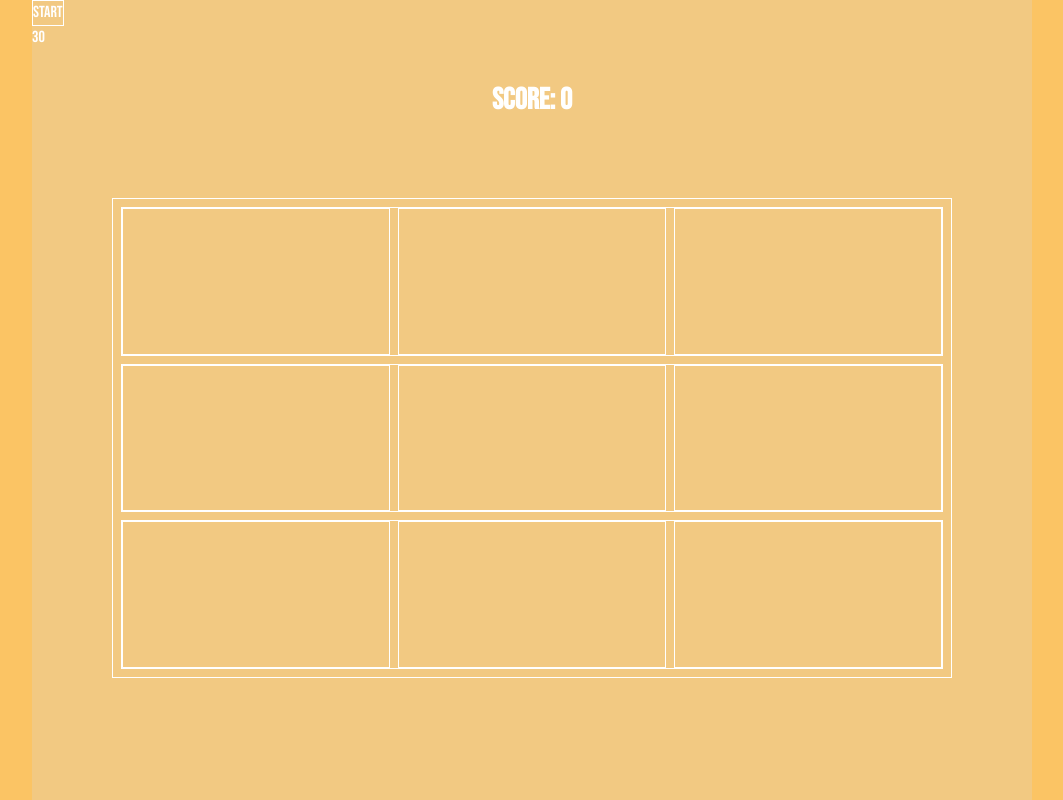
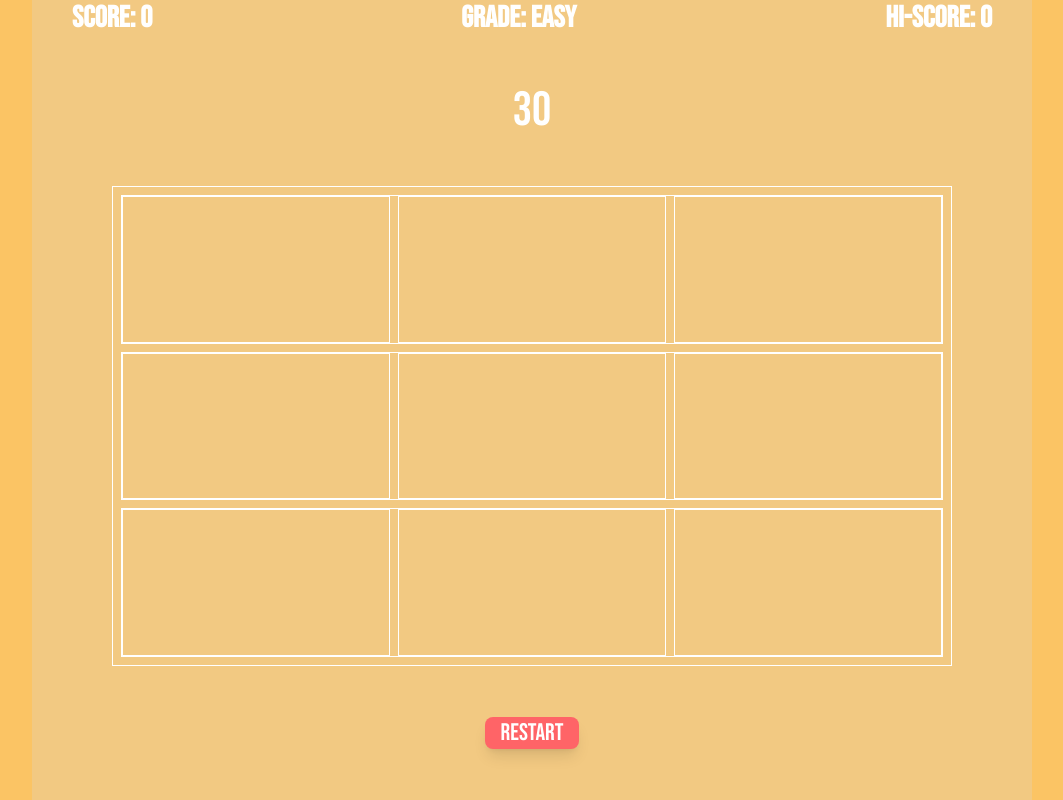
Before and after one commit to Mahib09/whackamole, a React (Vite) app: page /game in a window 1280 px wide. Shown: the whole page, without its empty margins (108-1171 px from the left). Built offline with nearby package versions, Linux system fonts and the light colour scheme.

Commit message:
feat: levels localstorage made

```diff
--- a/src/components/GameOver.tsx
+++ b/src/components/GameOver.tsx
@@ -1,20 +1,23 @@
 const GameOver = ({ score, onRestart }) => {
   return (
-    <div className="flex flex-col gap-5 items-center justify-center h-full bg-opacity-80 bg-gameBackground">
-      <h1 className="text-4xl font-bold text-white">Game Over</h1>
-      <h2 className="text-2xl text-white ">Your Score: {score}</h2>
+    <div className="flex flex-col gap-2 items-center justify-center h-screen bg-[#0000007c]">
+      <h1 className="text-6xl font-bold text-white ">Game Over</h1>
+
+      <h2 className="text-3xl text-white leading">Your Score: {score}</h2>
+      <div className="flex gap-2">
         <button
           onClick={onRestart}
-        className="px-6 py-2 bg-blue-600 text-white rounded hover:bg-blue-700 transition-all"
+          className="px-6 py-2 text-2xl bg-red-400 hover:bg-red-500 rounded-lg drop-shadow-lg"
         >
           Play Again
         </button>
         <a
           href="/"
-        className="hover:bg-amber-400 transition-colors ease-in-out delay-200 p-2 rounded-lg bg-green-500"
+          className="text-2xl bg-green-400 hover:bg-green-500 px-6 py-2 rounded-lg drop-shadow-lg"
         >
           Backhome
         </a>
+      </div>
     </div>
   );
 };
--- a/src/context/GameContext.tsx
+++ b/src/context/GameContext.tsx
@@ -1,4 +1,4 @@
-import { createContext, useContext, useState } from "react";
+import { createContext, useContext, useEffect, useState } from "react";
 
 const GameContext = createContext();
 
@@ -10,7 +10,10 @@ export const GameProvider = ({ children }) => {
   const [timeLeft, setTimeLeft] = useState(30);
   const [gameActive, setGameActive] = useState(false);
   const [gameOver, setGameOver] = useState(false);
-  const [level, setLevel] = useState("Easy");
+  const [level, setLevel] = useState(() => {
+    const savedLevel = localStorage.getItem("level");
+    return savedLevel ? savedLevel : "Easy";
+  });
 
   const incrementScore = () => setScore((prev) => prev + 1);
   const resetGame = () => {
@@ -19,6 +22,9 @@ export const GameProvider = ({ children }) => {
     setGameActive(true);
     setGameOver(false);
   };
+  useEffect(() => {
+    localStorage.setItem("level", level);
+  }, [level]);
   return (
     <GameContext.Provider
       value={{
--- a/src/pages/Game.tsx
+++ b/src/pages/Game.tsx
@@ -1,8 +1,7 @@
-import { useEffect, useState } from "react";
+import { useEffect } from "react";
 import Mole from "../components/Mole";
 import GameOver from "../components/GameOver";
 import { useGame } from "../context/GameContext";
-import Levels from "./Levels";
 
 const Game = () => {
   const {
@@ -16,7 +15,6 @@ const Game = () => {
     gameOver,
     setGameOver,
     level,
-    setLevel,
     incrementScore,
     resetGame,
   } = useGame();
@@ -44,7 +42,7 @@ const Game = () => {
   // Mole Pop-Up Effect
   useEffect(() => {
     if (!gameActive) return;
-    let diff = level === "Easy" ? 800 : 400;
+    let diff = level === "Easy" ? 800 : level == "Medium" ? 600 : 400;
     const moleInterval = setInterval(() => {
       const random = Math.floor(Math.random() * 9);
       setActiveIndex(random);
@@ -70,16 +68,22 @@ const Game = () => {
       {gameOver ? (
         <GameOver score={score} onRestart={startGame} />
       ) : (
-        <div className="flex items-center justify-center">
-          <div className="bg-gameBackground max-w-[1000px] w-full h-[100vh]">
-            <button className="border" onClick={startGame}>
-              Start
-            </button>
-            <h1>{timeLeft}</h1>
-            <h1 className="text-3xl font-bold text-center pt-8">
-              Score: {score}
-            </h1>
-            <div className="border h-[60vh] flex flex-col gap-2 p-2 m-20">
+        <div className="flex items-center justify-center  px-2">
+          <div className="bg-gameBackground flex flex-col max-w-[1000px] w-full h-[100vh]">
+            <div className="flex gap-5 px-10">
+              <h1 className="text-3xl font-bold text-center ">
+                Score: {score}
+              </h1>
+              <h1 className="text-3xl font-bold text-center  m-auto">
+                Grade: {level}
+              </h1>
+              <h1 className="text-3xl font-bold text-center">
+                Hi-Score: {score}
+              </h1>
+            </div>
+            <h1 className="m-auto text-5xl">{timeLeft}</h1>
+
+            <div className="border h-[60vh] flex flex-col gap-2 p-2 mx-20">
               {[0, 1, 2].map((row) => (
                 <div
                   key={row}
@@ -102,6 +106,12 @@ const Game = () => {
                 </div>
               ))}
             </div>
+            <button
+              onClick={startGame}
+              className="text-2xl rounded-lg px-4 bg-red-400 shadow-lg m-auto"
+            >
+              Restart
+            </button>
           </div>
         </div>
       )}
--- a/src/pages/Levels.tsx
+++ b/src/pages/Levels.tsx
@@ -33,7 +33,7 @@ const Levels = ({ closeModal }) => {
   };
   return (
     <div className="bg-[#0000006b] w-full h-screen gap-10 flex flex-col justify-center items-center absolute">
-      <div className=" border-20 md:border-25 lg:border-30 rounded-3xl max-w-[80%] w-[900px] h-[70%] border-[#f8aa23] bg-[#f8aa23] flex flex-col">
+      <div className=" border-20 md:border-25 lg:border-30 rounded-3xl max-w-[80%] w-[900px] h-[50%] lg:h-[70%]  border-[#f8aa23] bg-[#f8aa23] flex flex-col">
         <div className="rounded-lg flex flex-col gap-10 justify-center h-full bg-background">
           <h2 className="text-4xl lg:text-5xl mx-auto text-shadow-lg">
             Select A Level
```
Lines whose indentation alone changed are shown as unchanged.
